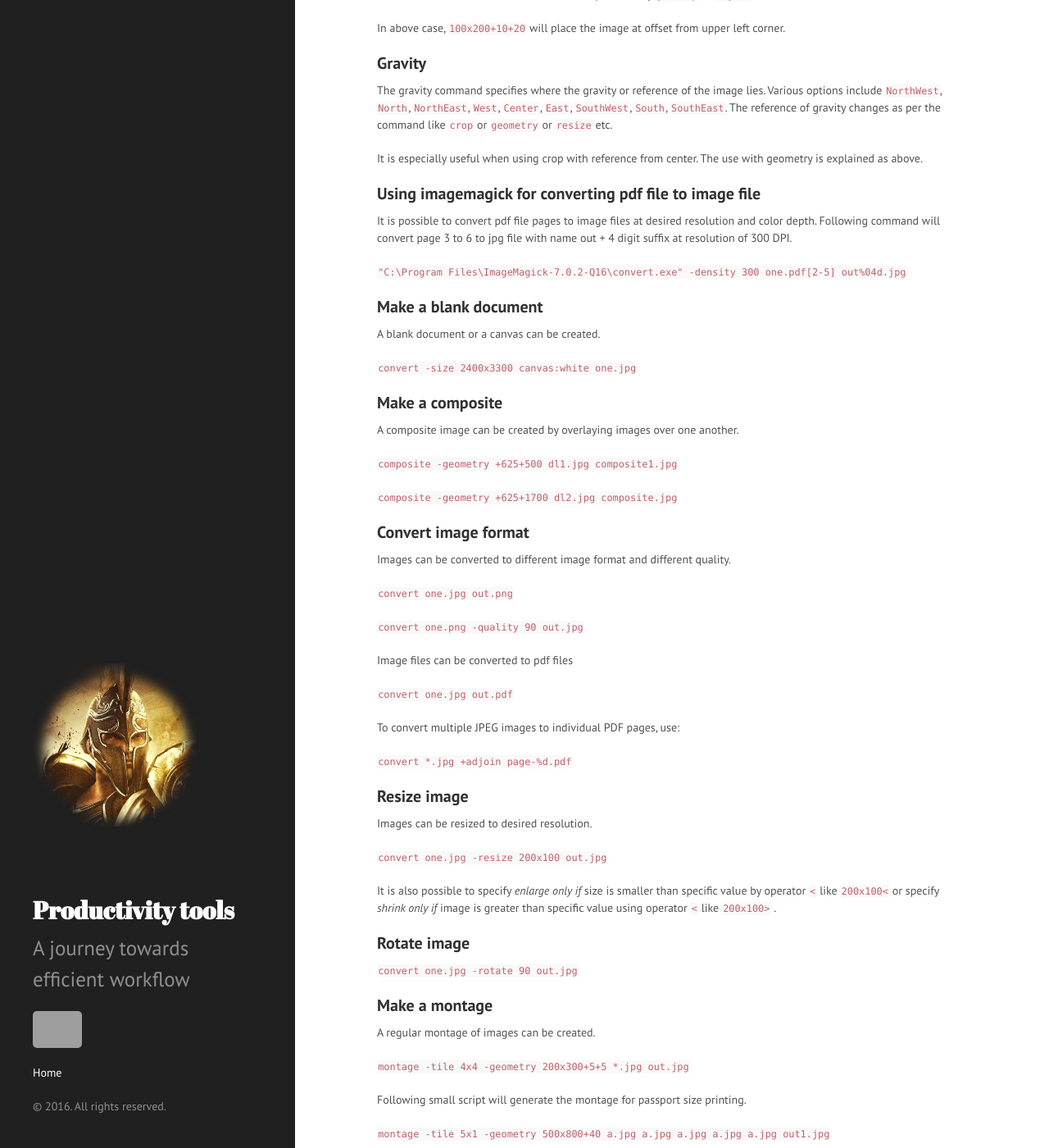
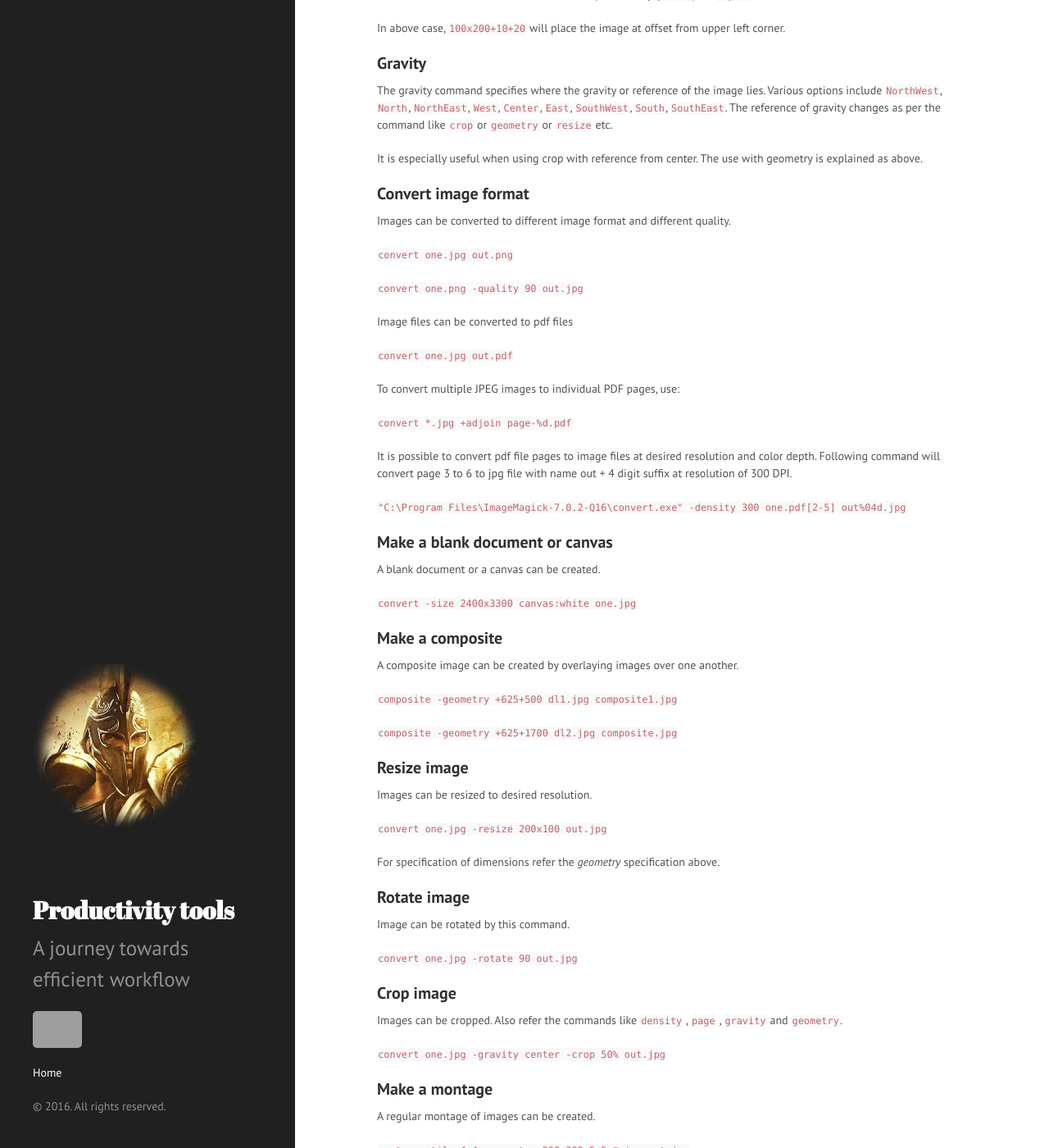
Before and after one commit to MaheshTK/MaheshTK.github.io, a Jekyll site: the page built from _posts/2016-08-10-using-image-magick.markdown, in a window 1280 px wide and 1400 px high, scrolled down 769 px. Shown: the whole window at 82% size. Built offline with Jekyll 4.4.1, drawn with Linux system fonts in a browser that asks for light colours; grey boxes are pictures that could not be loaded.

Commit message:
Post update: Using Image Magick

```diff
--- a/_posts/2016-08-10-using-image-magick.markdown
+++ b/_posts/2016-08-10-using-image-magick.markdown
@@ -32,26 +32,6 @@ The gravity command specifies where the gravity or reference of the image lies.
 
 It is especially useful when using crop with reference from center. The use with geometry is explained as above.
 
-#### Using imagemagick for converting pdf file to image file
-
-It is possible to convert pdf file pages to image files at desired resolution and color depth. Following command will convert page 3 to 6 to jpg file with name out + 4 digit suffix at resolution of 300 DPI.
-
-`"C:\Program Files\ImageMagick-7.0.2-Q16\convert.exe" -density 300 one.pdf[2-5] out%04d.jpg`
-
-#### Make a blank document
-
-A blank document or a canvas can be created.
-
-`convert -size 2400x3300 canvas:white one.jpg`
-
-#### Make a composite
-
-A composite image can be created by overlaying images over one another.
-
-`composite -geometry +625+500 dl1.jpg composite1.jpg`
-
-`composite -geometry +625+1700 dl2.jpg composite.jpg`
-
 #### Convert image format
 
 Images can be converted to different image format and different quality.
@@ -68,17 +48,43 @@ To convert multiple JPEG images to individual PDF pages, use:
 
 `convert *.jpg +adjoin page-%d.pdf`
 
+It is possible to convert pdf file pages to image files at desired resolution and color depth. Following command will convert page 3 to 6 to jpg file with name out + 4 digit suffix at resolution of 300 DPI.
+
+`"C:\Program Files\ImageMagick-7.0.2-Q16\convert.exe" -density 300 one.pdf[2-5] out%04d.jpg`
+
+#### Make a blank document or canvas
+
+A blank document or a canvas can be created.
+
+`convert -size 2400x3300 canvas:white one.jpg`
+
+#### Make a composite
+
+A composite image can be created by overlaying images over one another.
+
+`composite -geometry +625+500 dl1.jpg composite1.jpg`
+
+`composite -geometry +625+1700 dl2.jpg composite.jpg`
+
 #### Resize image
 
 Images can be resized to desired resolution.
 
 `convert one.jpg -resize 200x100 out.jpg`
 
-It is also possible to specify _enlarge only if_ size is smaller than specific value by operator `<` like `200x100<` or specify _shrink only if_ image is greater than specific value using operator `<` like `200x100>` .
+For specification of dimensions refer the _geometry_ specification above.
 
 #### Rotate image
 
+Image can be rotated by this command.
+
 `convert one.jpg -rotate 90 out.jpg`
+
+#### Crop image
+
+Images can be cropped. Also refer the commands like `density` , `page` , `gravity` and `geometry`.
+
+`convert one.jpg -gravity center -crop 50% out.jpg`
 
 #### Make a montage
 
@@ -97,6 +103,10 @@ Following small script will generate the montage for passport size printing.
 `montage -tile 1x6 -geometry +2+20 out1.jpg out1.jpg out2.jpg out2.jpg out4.jpg out4.jpg out5.jpg`
 
 
+#### Crop files
+
+
+
 #### Crop all files in folder
 
 `FOR /R %i in (*.jpg_.jpg_.jpg) do montage "%i" -gravity center -crop 600x600+0+0 "%i"_new.jpg`
```
